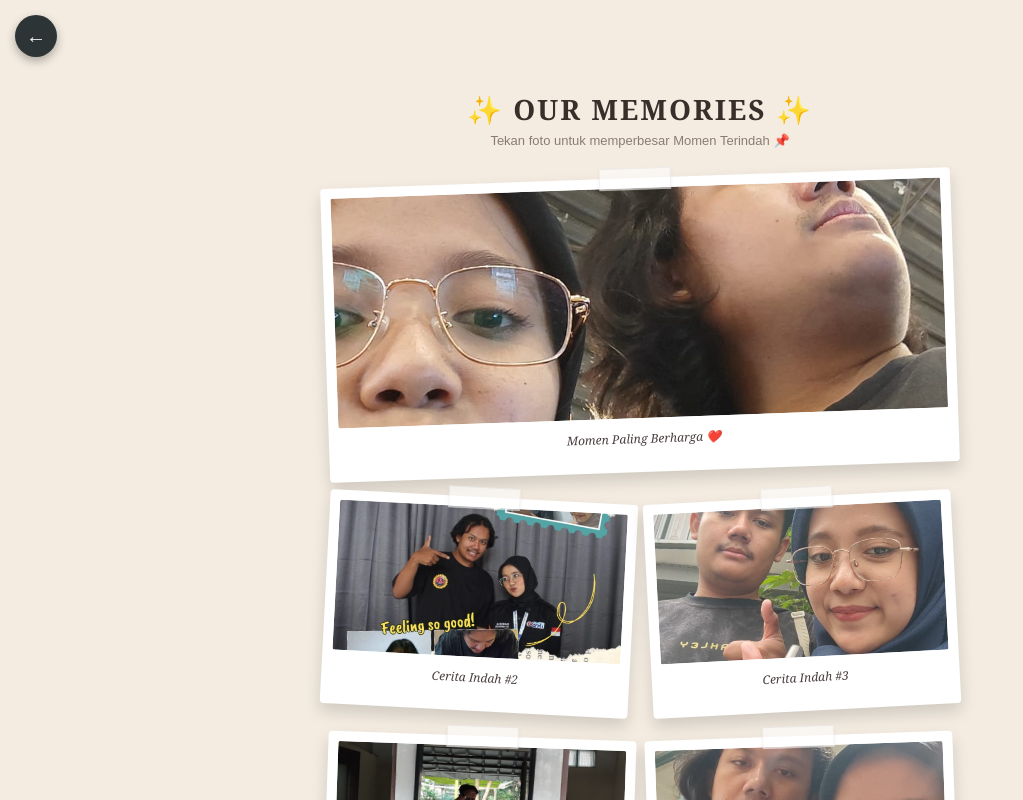
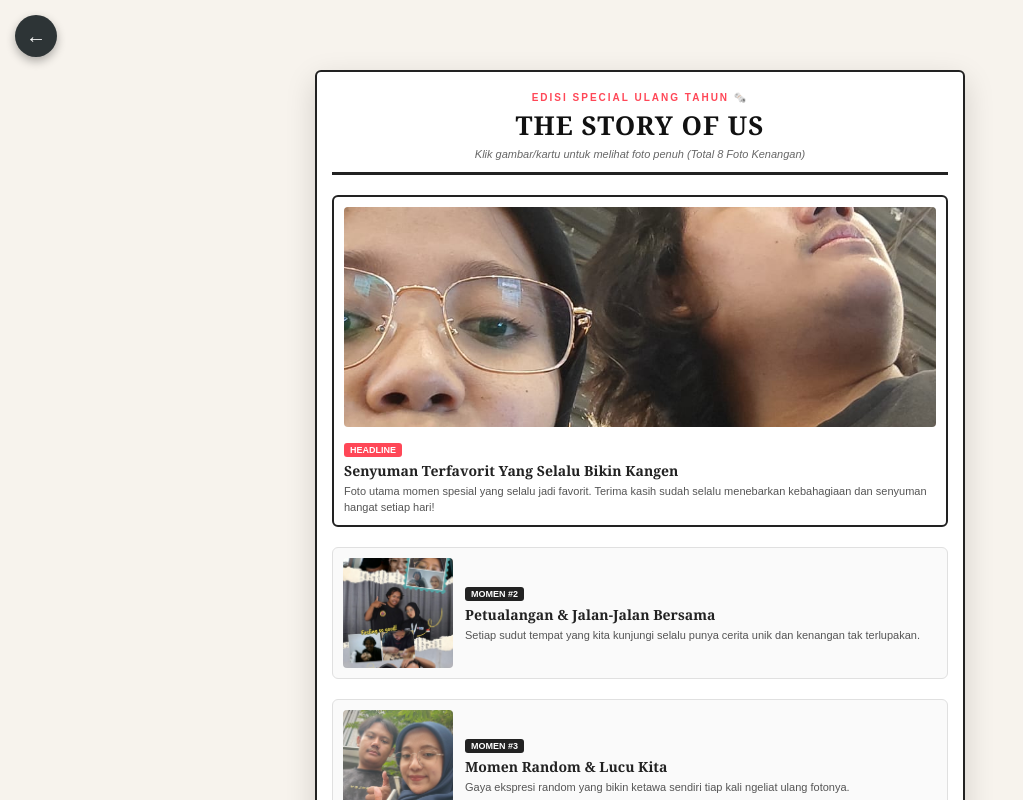
Before and after one commit to yurka4294/Rypa-syha-drje-rhaen, a plain HTML site: page index.html in a window 1280 px wide. Both pictures are taken after a click on the button "Poster Kenangan 📸". Shown: the whole page, without its empty margins (0-1023 px from the left). Drawn offline with Linux system fonts and the light colour scheme.

Commit message:
Update index.html

```diff
--- a/index.html
+++ b/index.html
@@ -93,6 +93,7 @@
             background-color: #a29bfe;
         }
 
+        /* Pesan Rahasia Kustom */
         .secret-message {
             display: none;
             margin-top: 20px;
@@ -108,7 +109,7 @@
             line-height: 1.6;
         }
 
-        /* --- HALAMAN FULLSCREEN POSTER SCRAPBOOK --- */
+        /* --- HALAMAN FULLSCREEN POSTER MAJALAH / INFOGRAFIS --- */
         #posterCard {
             display: none;
             position: fixed;
@@ -116,11 +117,11 @@
             left: 0;
             width: 100vw;
             height: 100vh;
-            background: #f4ece1; /* Tekstur kertas kanvas vintage */
+            background: #f7f3ed;
             z-index: 999;
             padding: 20px 15px 40px;
             overflow-y: auto;
-            text-align: center;
+            text-align: left;
         }
 
         #posterCard.show {
@@ -155,90 +156,117 @@
         .poster-container {
             max-width: 650px;
             margin: 50px auto 0;
-            padding: 20px 10px;
+            background: #ffffff;
+            border: 2px solid #222;
+            padding: 20px 15px;
+            box-shadow: 0 10px 30px rgba(0,0,0,0.15);
+            border-radius: 6px;
         }
 
+        /* HEADER POSTER MAJALAH */
         .poster-header {
-            margin-bottom: 30px;
+            border-bottom: 3px solid #222;
+            padding-bottom: 12px;
+            margin-bottom: 20px;
+            text-align: center;
+        }
+        .poster-tag {
+            font-size: 10px;
+            font-weight: bold;
+            letter-spacing: 2px;
+            text-transform: uppercase;
+            color: #ff4757;
+            margin-bottom: 4px;
         }
         .poster-title {
             font-family: 'Georgia', serif;
-            font-size: 28px;
+            font-size: 26px;
             font-weight: bold;
-            color: #3a2e2b;
-            letter-spacing: 2px;
+            color: #111;
+            letter-spacing: 1px;
+            text-transform: uppercase;
         }
         .poster-subtitle {
-            font-size: 13px;
-            color: #8c7b75;
+            font-size: 11px;
+            color: #666;
             margin-top: 5px;
+            font-style: italic;
         }
 
-        /* GRID POSTER POLAROID */
-        .poster-grid {
-            display: grid;
-            grid-template-columns: repeat(2, 1fr);
-            gap: 25px 15px;
+        /* LIST POSTER BERITA / FOTO + DEKSRIPSI TULISAN */
+        .poster-list {
+            display: flex;
+            flex-direction: column;
+            gap: 20px;
         }
 
-        .polaroid {
-            background: #ffffff;
-            padding: 10px 10px 25px 10px;
-            border-radius: 4px;
-            box-shadow: 0 8px 16px rgba(0,0,0,0.15);
-            position: relative;
+        .poster-item {
+            display: flex;
+            flex-direction: row;
+            gap: 12px;
+            align-items: center;
+            background: #fafafa;
+            border: 1px solid #e0e0e0;
+            padding: 10px;
+            border-radius: 6px;
+            transition: transform 0.2s, box-shadow 0.2s;
             cursor: pointer;
-            transition: transform 0.3s ease, box-shadow 0.3s ease;
         }
-        .polaroid:hover {
-            transform: scale(1.05) rotate(0deg) !important;
-            z-index: 10;
-            box-shadow: 0 12px 24px rgba(0,0,0,0.25);
+        .poster-item:hover {
+            transform: translateY(-2px);
+            box-shadow: 0 5px 12px rgba(0,0,0,0.08);
+            border-color: #ff4757;
         }
 
-        /* Variasi Rotasi Miring Foto Estetik */
-        .polaroid:nth-child(1) { transform: rotate(-2deg); grid-column: span 2; }
-        .polaroid:nth-child(2) { transform: rotate(3deg); }
-        .polaroid:nth-child(3) { transform: rotate(-3deg); }
-        .polaroid:nth-child(4) { transform: rotate(2deg); }
-        .polaroid:nth-child(5) { transform: rotate(-2deg); }
-        .polaroid:nth-child(6) { transform: rotate(3deg); }
-        .polaroid:nth-child(7) { transform: rotate(-1deg); grid-column: span 2; }
-
-        /* Efek Pita Selotip (Tape Effect) */
-        .polaroid::before {
-            content: '';
-            position: absolute;
-            top: -10px;
-            left: 50%;
-            transform: translateX(-50%);
-            width: 70px;
-            height: 20px;
-            background: rgba(255, 255, 255, 0.6);
-            border: 1px solid rgba(0,0,0,0.05);
-            box-shadow: 0 2px 4px rgba(0,0,0,0.05);
+        /* Item Berita Utama (Featured) */
+        .poster-item.featured {
+            flex-direction: column;
+            text-align: left;
+            background: #fff;
+            border: 2px solid #222;
         }
 
-        .polaroid img {
+        .poster-item img {
+            width: 110px;
+            height: 110px;
+            object-fit: cover;
+            border-radius: 4px;
+            flex-shrink: 0;
+        }
+        .poster-item.featured img {
             width: 100%;
-            height: 150px;
-            object-fit: cover;
-            border-radius: 2px;
-            display: block;
-        }
-        .polaroid.featured img {
-            height: 230px;
+            height: 220px;
         }
 
-        .polaroid-caption {
-            font-size: 12px;
-            color: #4a3e3d;
+        .poster-info {
+            flex: 1;
+        }
+        .poster-info .badge {
+            display: inline-block;
+            background: #222;
+            color: #fff;
+            font-size: 9px;
+            padding: 2px 6px;
+            border-radius: 3px;
+            font-weight: bold;
+            text-transform: uppercase;
+            margin-bottom: 5px;
+        }
+        .poster-info .headline {
             font-family: 'Georgia', serif;
-            font-style: italic;
-            margin-top: 12px;
+            font-size: 14px;
+            font-weight: bold;
+            color: #222;
+            margin-bottom: 4px;
+            line-height: 1.3;
+        }
+        .poster-info .desc {
+            font-size: 11px;
+            color: #555;
+            line-height: 1.4;
         }
 
-        /* LIGHTBOX (POP-UP FOTO MEMBESAR) */
+        /* LIGHTBOX POP-UP FOTO MEMBESAR */
         .lightbox {
             display: none;
             position: fixed;
@@ -246,7 +274,7 @@
             left: 0;
             width: 100vw;
             height: 100vh;
-            background: rgba(0, 0, 0, 0.85);
+            background: rgba(0, 0, 0, 0.88);
             z-index: 2000;
             justify-content: center;
             align-items: center;
@@ -258,7 +286,7 @@
             max-height: 80vh;
             border-radius: 8px;
             box-shadow: 0 10px 30px rgba(0,0,0,0.5);
-            border: 4px solid #fff;
+            border: 3px solid #fff;
         }
 
         @keyframes slideInRight {
@@ -288,7 +316,7 @@
                 <button class="btn btn-secondary" onclick="openPoster()">Poster Kenangan 📸</button>
             </div>
 
-            <!-- Pesan Rahasia -->
+            <!-- Pesan Rahasia Kustom -->
             <div class="secret-message" id="message">
                 <p>Hallo seng selamat ya kamu telah bertambah umur hari ini menjadi umur 24 kan harusnya? Lupa dikit ga ngaruh kali ya, kurangin marahnya seng udah makin tua banyakin mah uang bukan marah jangan lupa juga doa terbaik buat diri sendiri baru orang lain kamu tuh selalu mikirin orang lain mulu daripada diri kamu sendiri.</p>
 
@@ -306,55 +334,104 @@
 
     </div>
 
-    <!-- HALAMAN FULLSCREEN POSTER KENANGAN -->
+    <!-- HALAMAN FULLSCREEN POSTER MAJALAH / INFOGRAFIS KENANGAN -->
     <div id="posterCard">
         <button class="btn-back-icon" onclick="closePoster()">←</button>
 
         <div class="poster-container">
             <div class="poster-header">
-                <div class="poster-title">✨ OUR MEMORIES ✨</div>
-                <div class="poster-subtitle">Tekan foto untuk memperbesar Momen Terindah 📌</div>
+                <div class="poster-tag">EDISI SPECIAL ULANG TAHUN 🗞️</div>
+                <div class="poster-title">THE STORY OF US</div>
+                <div class="poster-subtitle">Klik gambar/kartu untuk melihat foto penuh (Total 8 Foto Kenangan)</div>
             </div>
 
-            <div class="poster-grid">
-                <!-- Foto 1 (Featured Utama) -->
-                <div class="polaroid featured" onclick="zoomPhoto('foto1.jpg')">
+            <div class="poster-list">
+
+                <!-- FOTO 1: HEADLINE UTAMA -->
+                <div class="poster-item featured" onclick="zoomPhoto('foto1.jpg')">
                     <img src="foto1.jpg" alt="Foto 1">
-                    <div class="polaroid-caption">Momen Paling Berharga ❤️</div>
+                    <div class="poster-info">
+                        <span class="badge" style="background:#ff4757;">HEADLINE</span>
+                        <div class="headline">Senyuman Terfavorit Yang Selalu Bikin Kangen</div>
+                        <div class="desc">Foto utama momen spesial yang selalu jadi favorit. Terima kasih sudah selalu menebarkan kebahagiaan dan senyuman hangat setiap hari!</div>
+                    </div>
                 </div>
 
-                <!-- Foto 2 s/d 6 -->
-                <div class="polaroid" onclick="zoomPhoto('foto2.jpg')">
+                <!-- FOTO 2 -->
+                <div class="poster-item" onclick="zoomPhoto('foto2.jpg')">
                     <img src="foto2.jpg" alt="Foto 2">
-                    <div class="polaroid-caption">Cerita Indah #2</div>
-                </div>
-                <div class="polaroid" onclick="zoomPhoto('foto3.jpg')">
-                    <img src="foto3.jpg" alt="Foto 3">
-                    <div class="polaroid-caption">Cerita Indah #3</div>
-                </div>
-                <div class="polaroid" onclick="zoomPhoto('foto4.jpg')">
-                    <img src="foto4.jpg" alt="Foto 4">
-                    <div class="polaroid-caption">Cerita Indah #4</div>
-                </div>
-                <div class="polaroid" onclick="zoomPhoto('foto5.jpg')">
-                    <img src="foto5.jpg" alt="Foto 5">
-                    <div class="polaroid-caption">Cerita Indah #5</div>
+                    <div class="poster-info">
+                        <span class="badge">MOMEN #2</span>
+                        <div class="headline">Petualangan & Jalan-Jalan Bersama</div>
+                        <div class="desc">Setiap sudut tempat yang kita kunjungi selalu punya cerita unik dan kenangan tak terlupakan.</div>
+                    </div>
                 </div>
 
-                <!-- Foto 6 & 7 -->
-                <div class="polaroid" onclick="zoomPhoto('foto6.jpg')">
+                <!-- FOTO 3 -->
+                <div class="poster-item" onclick="zoomPhoto('foto3.jpg')">
+                    <img src="foto3.jpg" alt="Foto 3">
+                    <div class="poster-info">
+                        <span class="badge">MOMEN #3</span>
+                        <div class="headline">Momen Random & Lucu Kita</div>
+                        <div class="desc">Gaya ekspresi random yang bikin ketawa sendiri tiap kali ngeliat ulang fotonya.</div>
+                    </div>
+                </div>
+
+                <!-- FOTO 4 -->
+                <div class="poster-item" onclick="zoomPhoto('foto4.jpg')">
+                    <img src="foto4.jpg" alt="Foto 4">
+                    <div class="poster-info">
+                        <span class="badge">MOMEN #4</span>
+                        <div class="headline">Nongkrong & Waktu Bersantai</div>
+                        <div class="desc">Momen ngobrol santai berdua, dari bahas hal penting sampai cerita ga jelas sama sekali.</div>
+                    </div>
+                </div>
+
+                <!-- FOTO 5 -->
+                <div class="poster-item" onclick="zoomPhoto('foto5.jpg')">
+                    <img src="foto5.jpg" alt="Foto 5">
+                    <div class="poster-info">
+                        <span class="badge">MOMEN #5</span>
+                        <div class="headline">Saling Mendoakan & Menguatkan</div>
+                        <div class="desc">Selalu ada di saat cape mumet sama tugas akhir maupun hal lainnya. Saling support selalu!</div>
+                    </div>
+                </div>
+
+                <!-- FOTO 6 -->
+                <div class="poster-item" onclick="zoomPhoto('foto6.jpg')">
                     <img src="foto6.jpg" alt="Foto 6">
-                    <div class="polaroid-caption">Cerita Indah #6</div>
+                    <div class="poster-info">
+                        <span class="badge">MOMEN #6</span>
+                        <div class="headline">Momen Estetik Berdua</div>
+                        <div class="desc">Dokumentasi momen indah yang selalu bikin senyum-senyum sendiri kalau diingat.</div>
+                    </div>
                 </div>
-                <div class="polaroid featured" onclick="zoomPhoto('foto7.jpg')">
+
+                <!-- FOTO 7 -->
+                <div class="poster-item" onclick="zoomPhoto('foto7.jpg')">
                     <img src="foto7.jpg" alt="Foto 7">
-                    <div class="polaroid-caption">Selalu Bahagia Bersama 💕</div>
+                    <div class="poster-info">
+                        <span class="badge">MOMEN #7</span>
+                        <div class="headline">Saling Melengkapi Kapan Pun</div>
+                        <div class="desc">Walau jarak Cikarang-rumah cuma 100 km-an, rasa sayang dan perhatian ga bakal berkurang!</div>
+                    </div>
                 </div>
+
+                <!-- FOTO 8 (FOTO TAMBAHAN BARU) -->
+                <div class="poster-item" onclick="zoomPhoto('foto8.jpg')">
+                    <img src="foto8.jpg" alt="Foto 8">
+                    <div class="poster-info">
+                        <span class="badge" style="background:#6c5ce7;">SPESIAL #8</span>
+                        <div class="headline">Harapan Untuk Masa Depan</div>
+                        <div class="desc">Semoga di usia yang baru ini, segalanya makin dilancarkan dan kita bisa terus bikin banyak kenangan manis lainnya!</div>
+                    </div>
+                </div>
+
             </div>
         </div>
     </div>
 
-    <!-- LIGHTBOX POP-UP FOTO -->
+    <!-- LIGHTBOX POP-UP FOTO MEMBESAR -->
     <div class="lightbox" id="lightbox" onclick="closeZoom()">
         <img class="lightbox-content" id="lightbox-img" src="" alt="Zoom Foto">
     </div>
```
